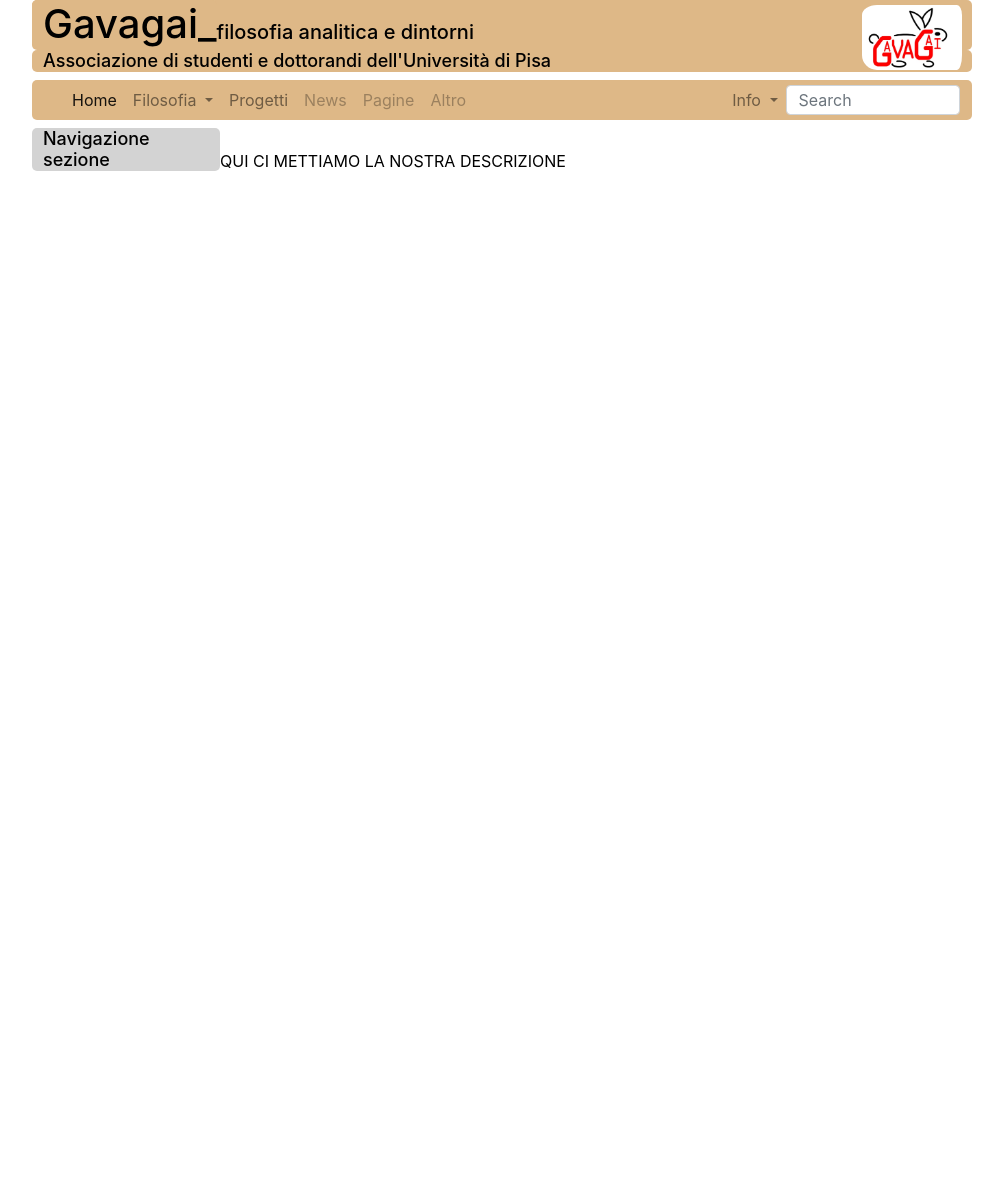
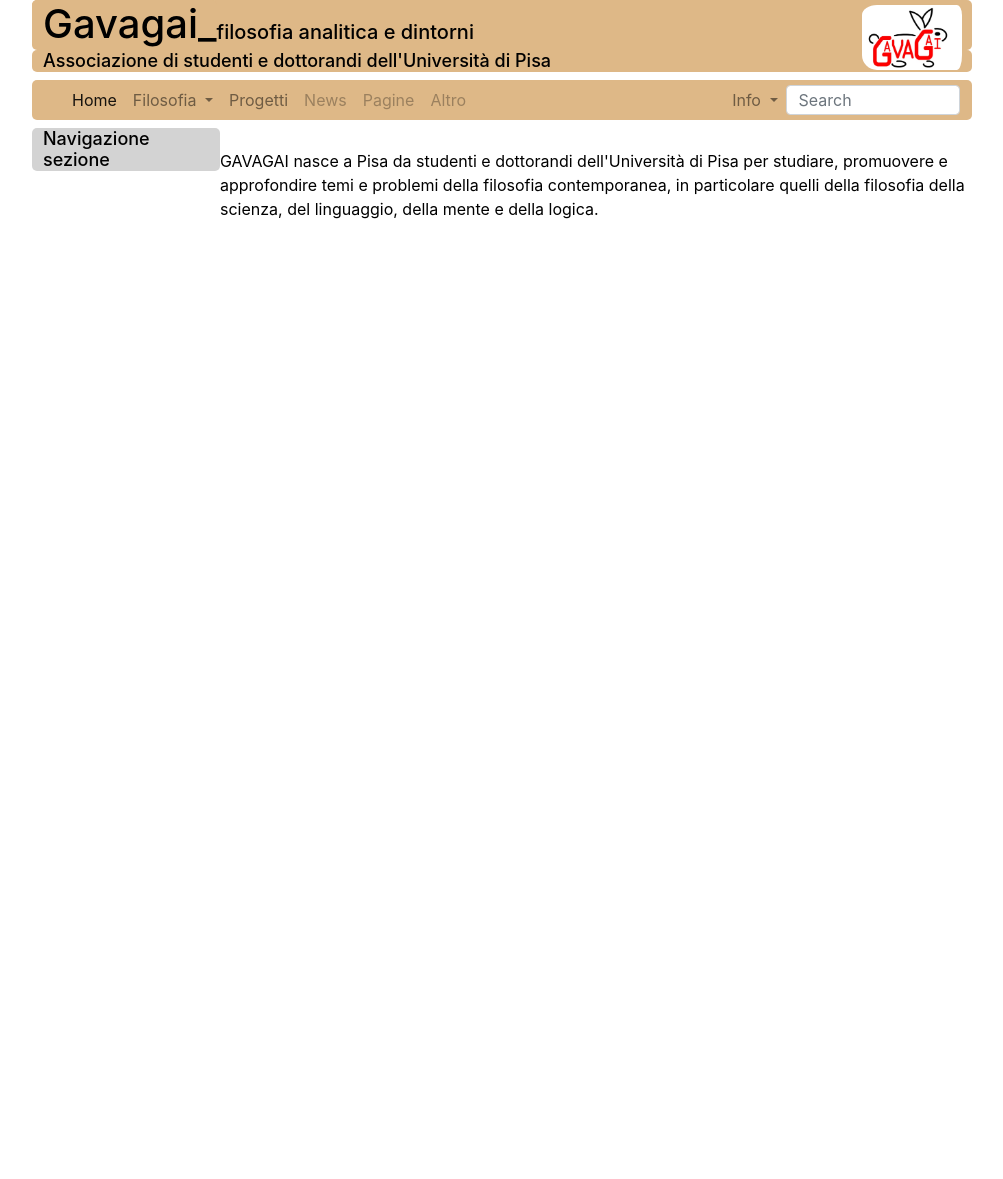
Before and after one commit to Gavagai-phi/gavagai-phi2.github.io, a Jekyll site: the page ABOUTus.html, which Jekyll copies as it is, in a window 1280 px wide. Shown: the whole page, without its empty margins (138-1141 px from the left). Built offline with Jekyll 4.4.1, drawn with Linux system fonts in a browser that asks for light colours.

Commit message:
Update ABOUTus.html

```diff
--- a/ABOUTus.html
+++ b/ABOUTus.html
@@ -93,7 +93,7 @@
          <div style="width: 80%;
   float: left;">
   <h1><hr style="border-top: 8px;border-radius: 15px; margin-top: 21px"></h1>
-  <p> QUI CI METTIAMO LA NOSTRA DESCRIZIONE </p>
+  <p> GAVAGAI nasce a Pisa da studenti e dottorandi dell'Università di Pisa per studiare, promuovere e approfondire temi e problemi della filosofia contemporanea, in particolare quelli della filosofia della scienza, del linguaggio, della mente e della logica. </p>
 
 </div>
 </div>
```
